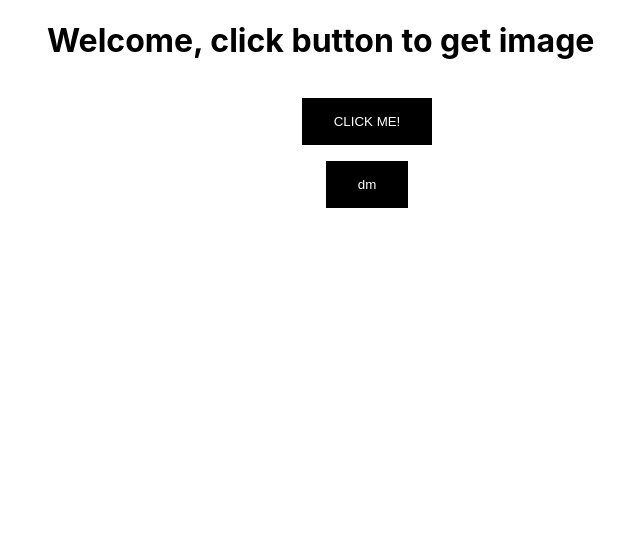
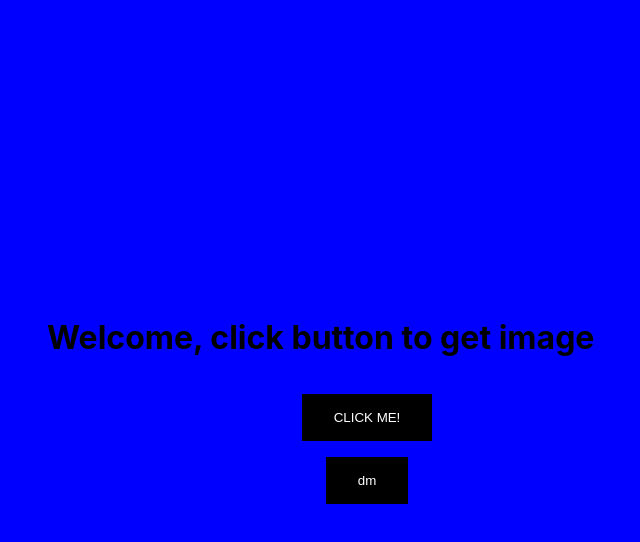
Before and after one commit to edsson12/gse, a React (Create React App) app: page / in a window 1280 px wide. Shown: the top 542 px of the page, without its empty margins (273-913 px from the left). Built offline with nearby package versions, Linux system fonts and the light colour scheme.

Commit message:
estilos de prueba para el cambio de theme

```diff
--- a/src/components/CatImage/CatImage.css
+++ b/src/components/CatImage/CatImage.css
@@ -1,8 +1,15 @@
+#dark{
+    background: red;
+}
+#light{
+    background-color: blue;
+}
 .container{
     display: flex;
     align-items: center;
     justify-content: center;
     width: 100%;
+    height: 100vh;
     flex-direction: column;
     gap :1rem;
 }
```
